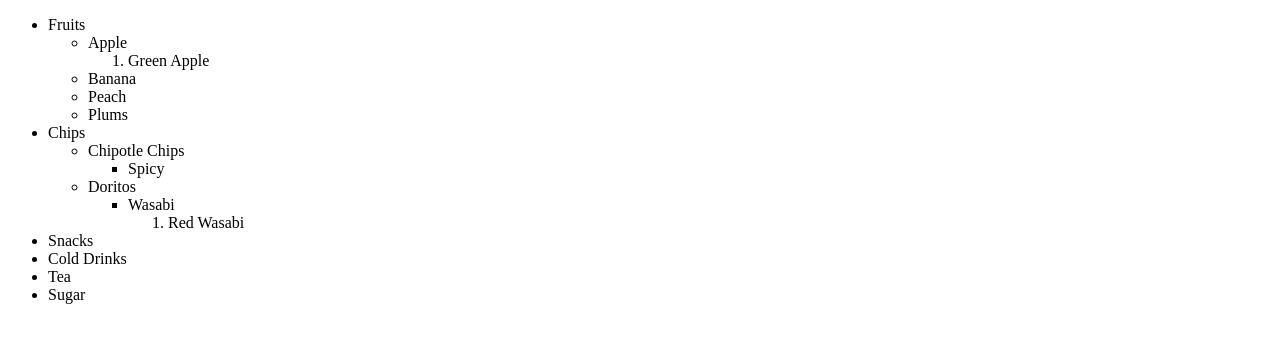
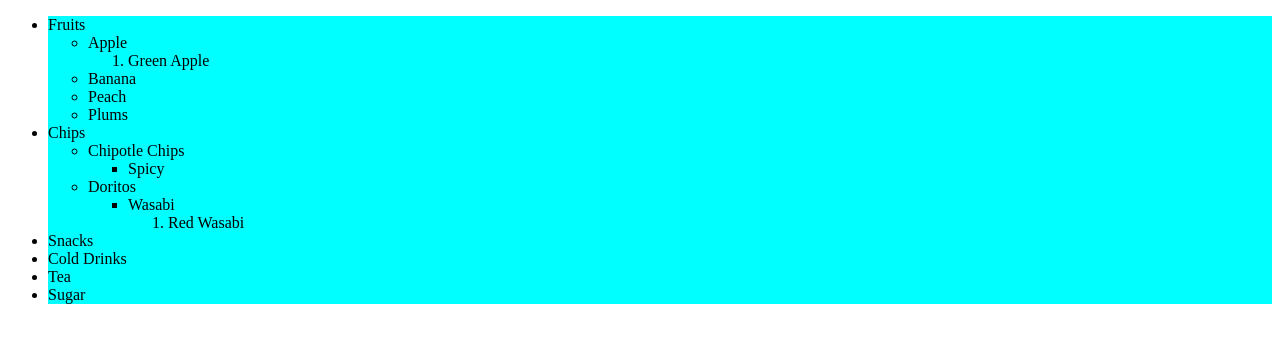
Before and after one commit to pravinmhaske864/Daily-Tasks, a plain HTML site: page list.html in a window 1280 px wide. Drawn offline with Linux system fonts and the light colour scheme.

Commit message:
applied backgound color to li

```diff
--- a/list.html
+++ b/list.html
@@ -1,6 +1,11 @@
 <!doctype html>
 <html>
 <head>
+	<style>
+		li{
+	 background-color:aqua;
+		}
+	</style>
 </head>
 <body>
 <ul>
```
